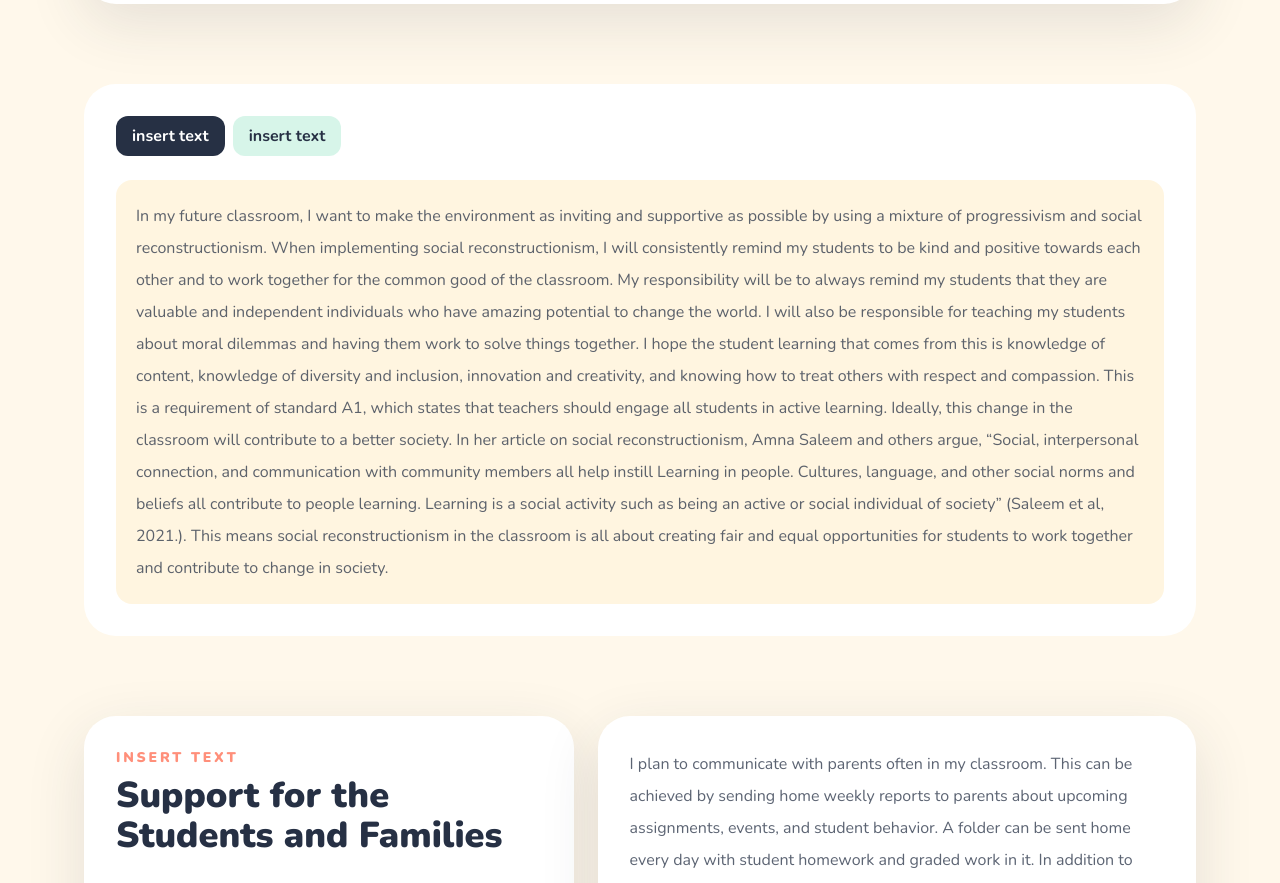
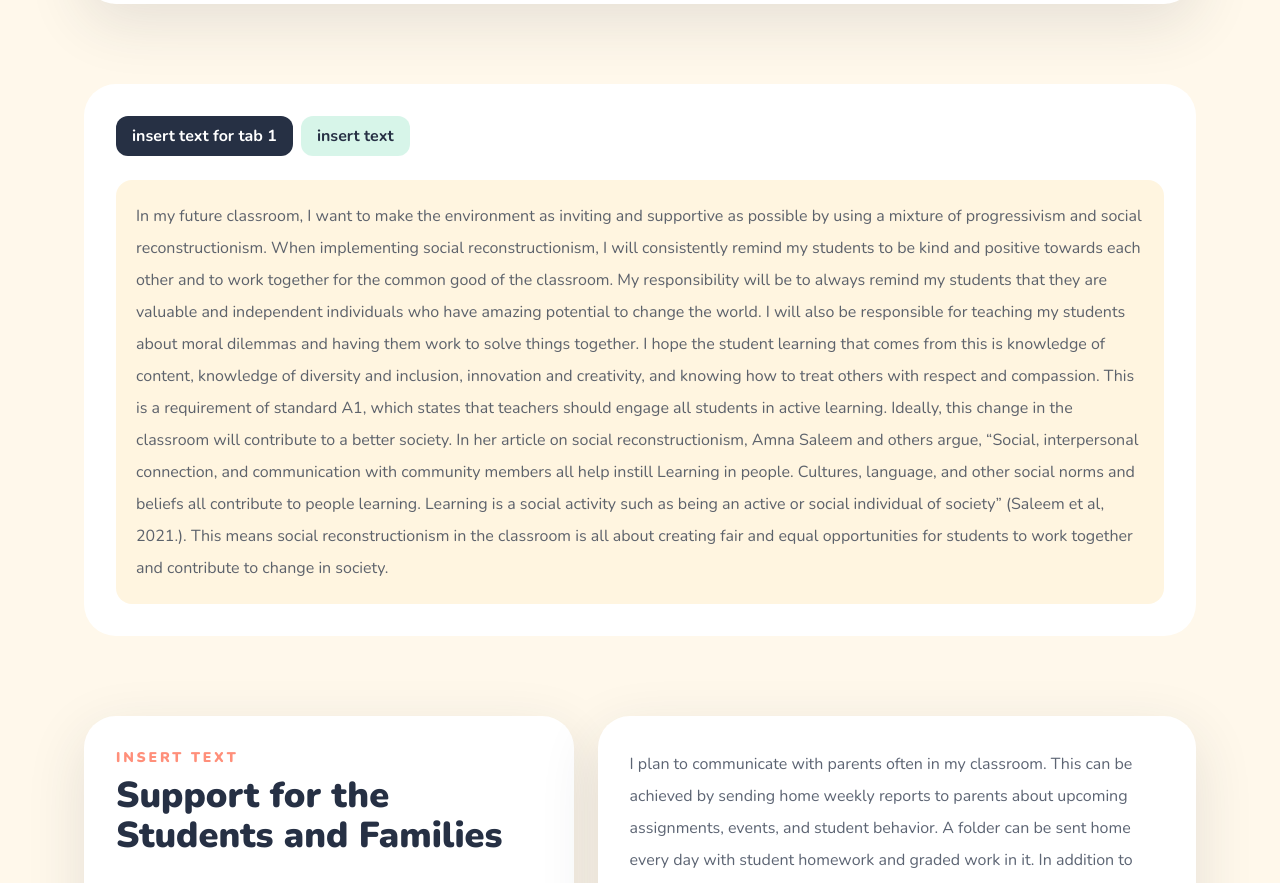
Before and after one commit to cwyrwas/lauren-teacher-portfolio, a plain HTML site: page index.html in a window 1280 px wide. Shown: the part 2269-3152 px from the top of the page. Drawn offline with nearby package versions, Linux system fonts and the light colour scheme.

Commit message:
Update index.html

```diff
--- a/index.html
+++ b/index.html
@@ -182,7 +182,7 @@
                         :class="tab === 'one' ? 'bg-ink text-white' : 'bg-pencil/40 text-ink'"
                         class="px-4 py-2 rounded-xl font-bold transition"
                     >
-                        insert text
+                        insert text for tab 1
                     </button>
                     <button
                         @click="tab = 'two'"
```
